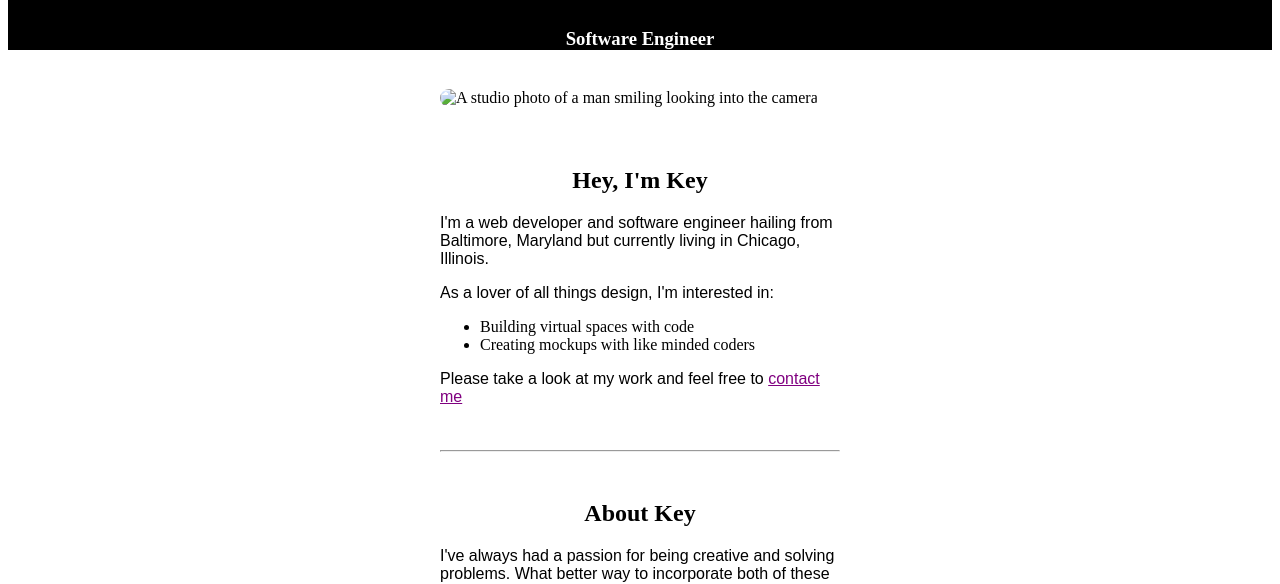
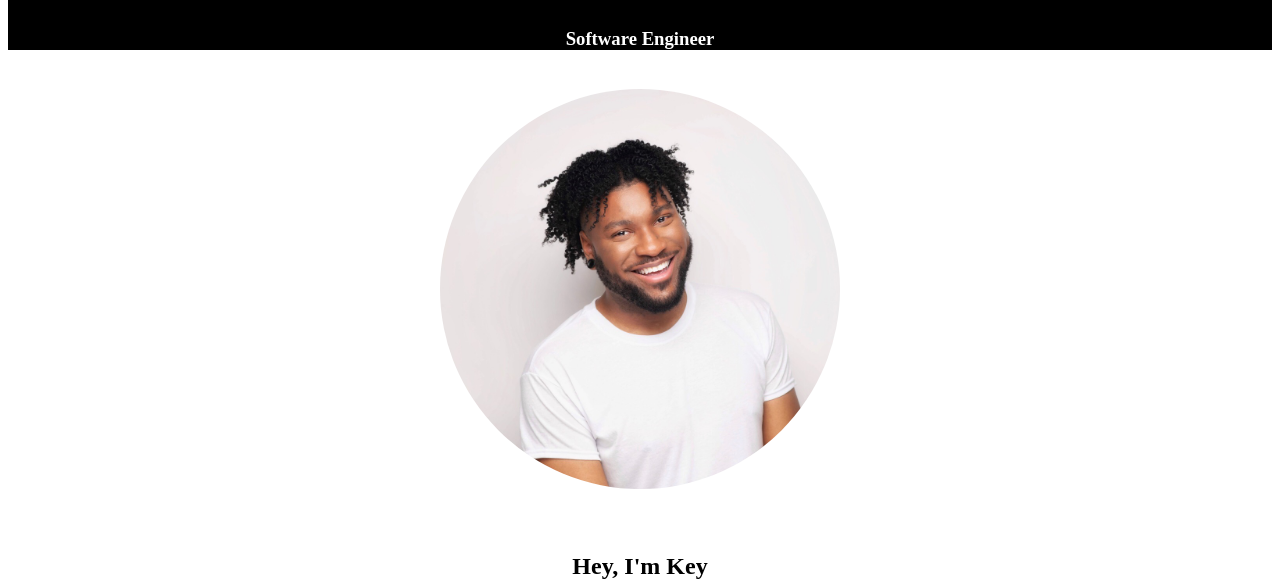
Before and after one commit to keyonwashere/portfolio, a plain HTML site: page index.html in a window 1280 px wide. Shown: the part 151-735 px from the top of the page. Drawn offline with Linux system fonts and the light colour scheme; the site is published under a folder, as on GitHub Pages, so addresses that start at the root find nothing.

Commit message:
Update index.html

```diff
--- a/index.html
+++ b/index.html
@@ -18,7 +18,7 @@
 <main class="wrapper">
   <div class="spacing">
   <!-- my lovely picture goes here-->
-  <img class="image-rounder" src="/images/keys-profile-picture.JPG" alt="A studio photo of a man smiling looking into the camera"/>
+  <img class="image-rounder" src="images/keys-profile-picture.JPG" alt="A studio photo of a man smiling looking into the camera"/>
   </div>
 
   <div >
```
